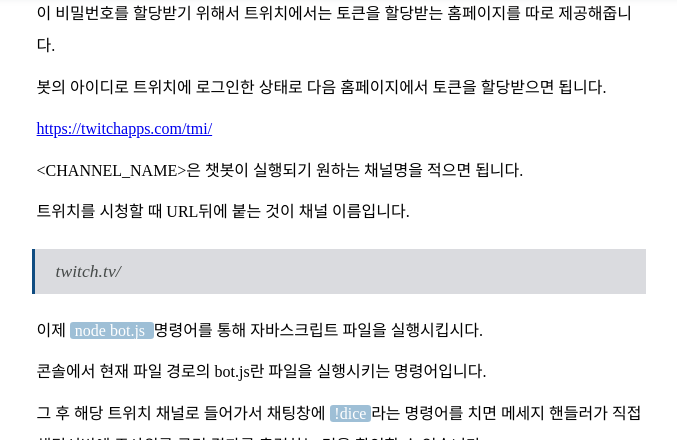
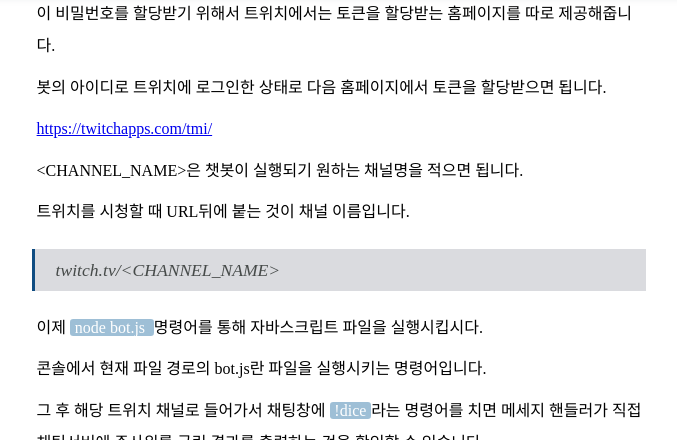
Before and after one commit to luceinaltis/luceinaltis.github.io, a Jekyll site: the page built from _posts/트위치API/2020-07-16-트위치 챗봇 만들기.md, in a window 1280 px wide and 900 px high, scrolled down 4341 px, cut to the strip 0-440 px from the top of the window. Shown: the whole strip, without its empty margins (301-978 px from the left). Built offline with Jekyll 4.4.1, drawn with Linux system fonts in a browser that asks for light colours; some web fonts are replaced; comment, search, counter and statistics services are not loaded.

Commit message:
new post

```diff
--- a/_posts/트위치API/2020-07-16-트위치 챗봇 만들기.md
+++ b/_posts/트위치API/2020-07-16-트위치 챗봇 만들기.md
@@ -157,7 +157,7 @@
 
 트위치를 시청할 때 URL뒤에 붙는 것이 채널 이름입니다.
 
-> twitch.tv/<CHANNEL_NAME>
+> twitch.tv/\<CHANNEL_NAME\>
 
 
 
```
